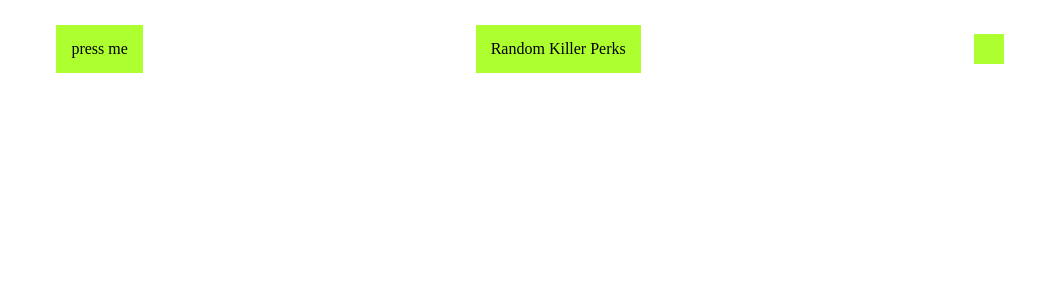
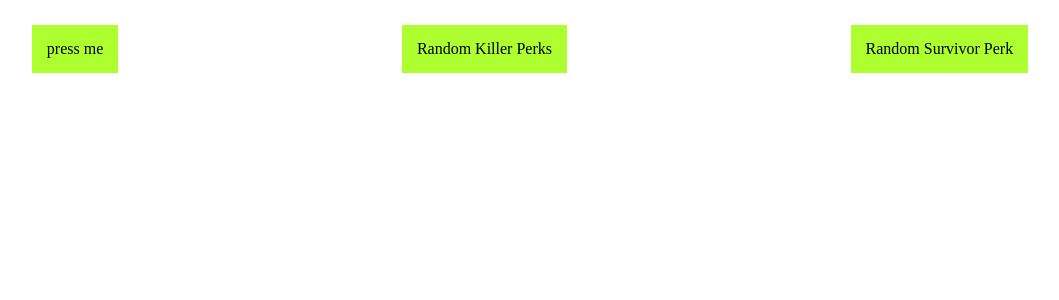
Before and after one commit to MattBourgeois/Flask_dbd_roullette, a Flask app: page / in a window 1280 px wide. Shown: the top 300 px of the page, without its empty margins (110-1169 px from the left). Run offline with Flask 3, Linux system fonts and the light colour scheme.

Commit message:
style for survivor perk

```diff
--- a/Flask_app/templates/index.html
+++ b/Flask_app/templates/index.html
@@ -10,7 +10,7 @@
 	<div id="button">
 		<a href="/data">press me</a>
 		<a href="/random_killer" id="killer_perk">Random Killer Perks</a>
-		<a href="/random_surv"></a>
+		<a href="/random_surv">Random Survivor Perk</a>
 	</div>
 
 </body>
```
